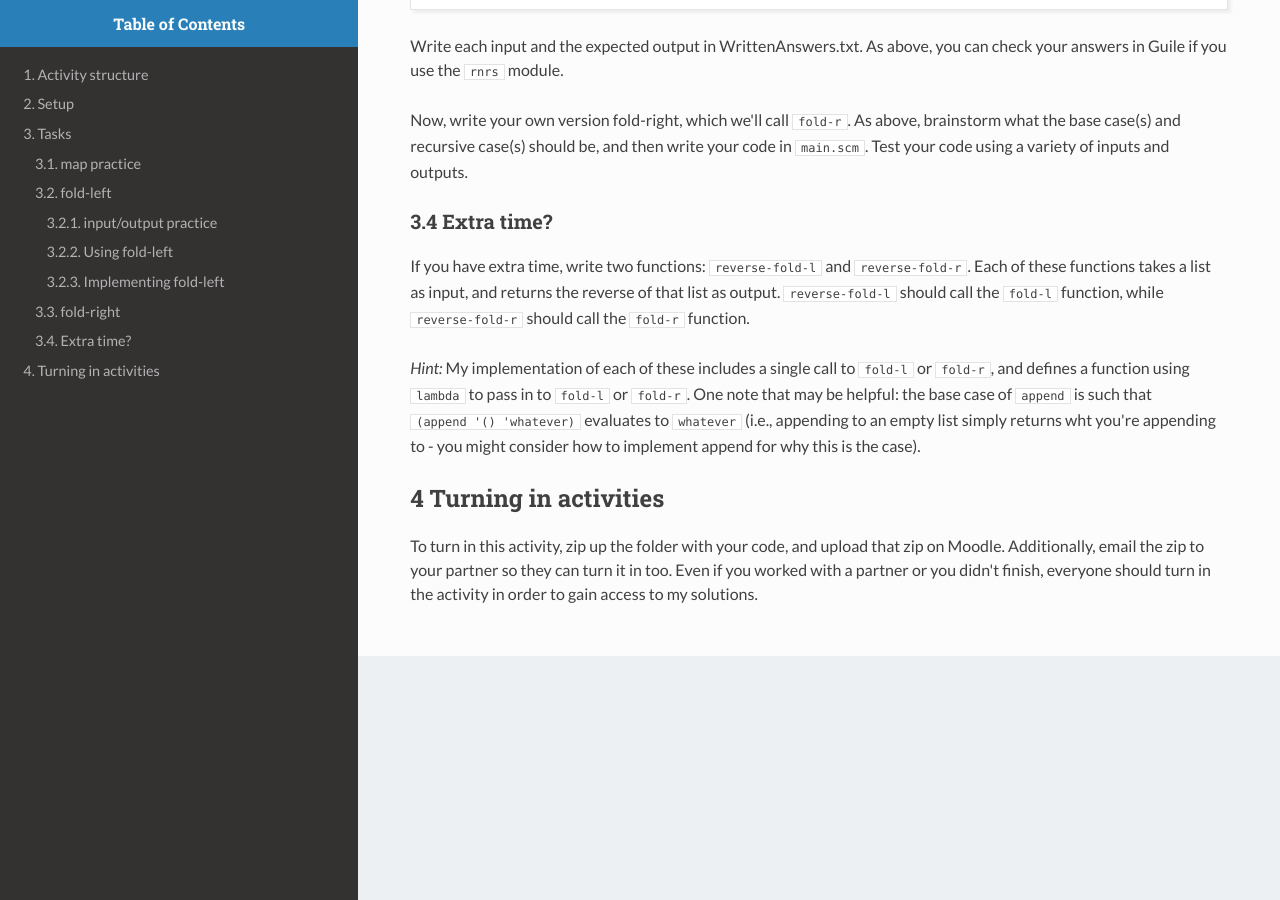
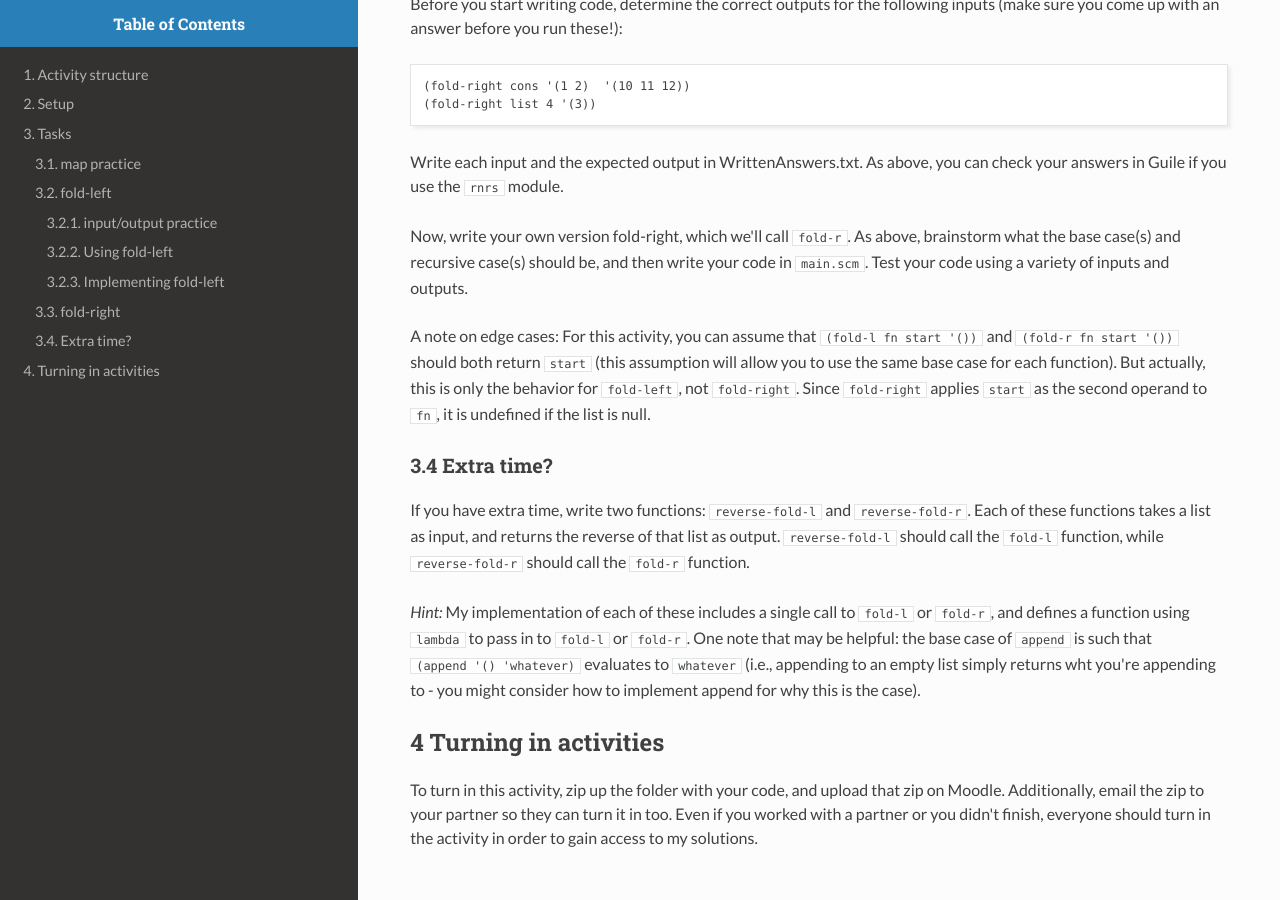
Before and after one commit to annapmeyer/annapmeyer.github.io, a Jekyll site: the page built from _pages/teaching/2025-1fall-cs251/labs/05-scheme-higher-order/scheme-higher-order.html, in a window 1280 px wide and 900 px high, scrolled down 2882 px. Built offline with Jekyll 4.4.1, drawn with Linux system fonts in a browser that asks for light colours; nearby versions of some CDN libraries; some of the changed text lies outside the part shown.

Commit message:
add clarifications

```diff
--- a/_pages/teaching/2025-1fall-cs251/labs/05-scheme-higher-order/scheme-higher-order.html
+++ b/_pages/teaching/2025-1fall-cs251/labs/05-scheme-higher-order/scheme-higher-order.html
@@ -335,6 +335,17 @@ use <code>fold-left</code>. I'd call it like:
 </div>
 
 <p>
+  Make sure to input the rnrs module at the top of your file to be able to use fold-left.
+  </p>
+
+  <div class="org-src-container">
+
+<pre class="src src-scheme">(use-modules (rnrs))
+</pre>
+</pre>
+</div>
+
+<p>
 Not sure where to start? Here's the skeleton of my code:
 </p>
 
@@ -416,6 +427,14 @@ above, brainstorm what the base case(s) and recursive case(s) should
 be, and then write your code in <code>main.scm</code>. Test your code using a
 variety of inputs and outputs.
 </p>
+
+<p>
+  A note on edge cases: For this activity, you can assume that <code>(fold-l fn start '())</code> and
+  <code>(fold-r fn start '())</code> should both return <code>start</code> (this assumption will allow you to
+  use the same base case for each function). But actually, this is only the
+  behavior for <code>fold-left</code>, not <code>fold-right</code>. Since <code>fold-right</code> applies <code>start</code>
+  as the second operand to <code>fn</code>, it is undefined if the list is null.
+  </p>
 </div>
 </div>
 
```
